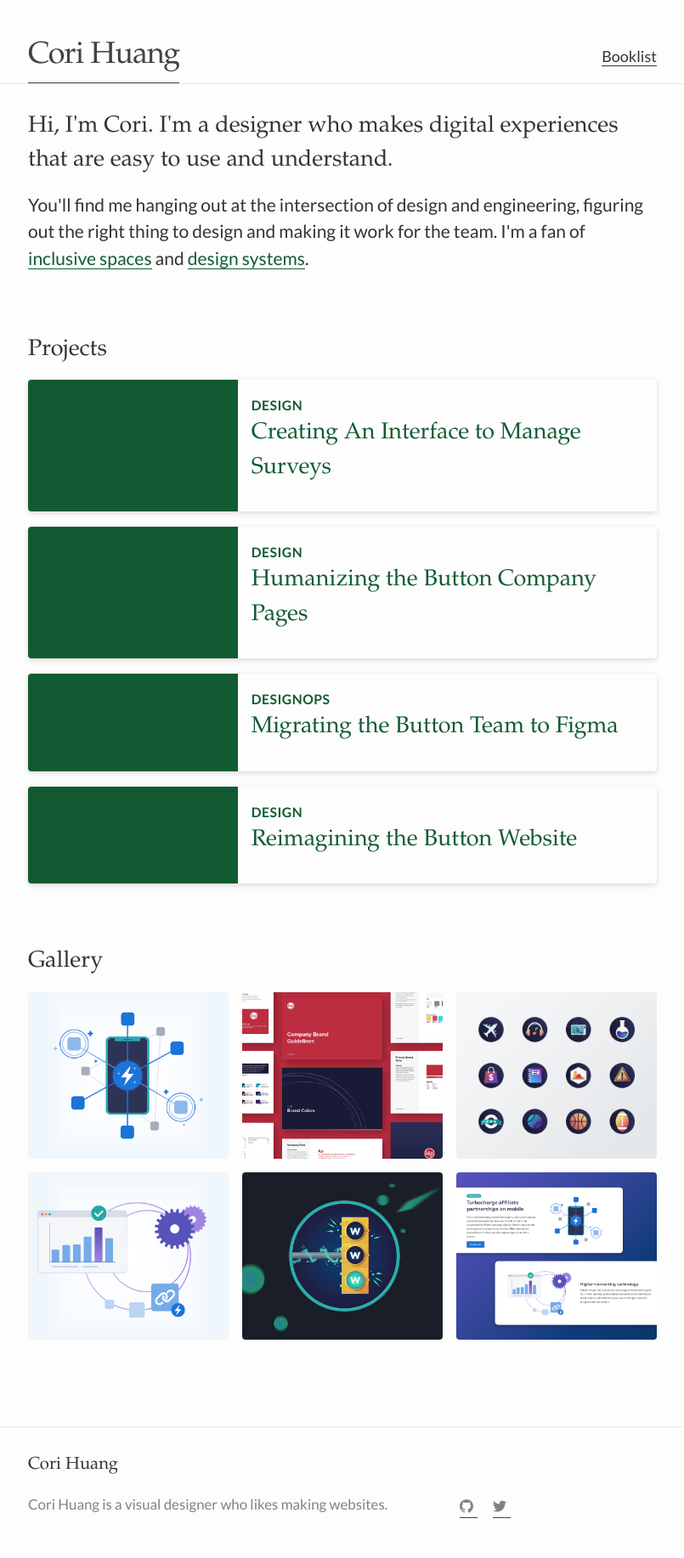
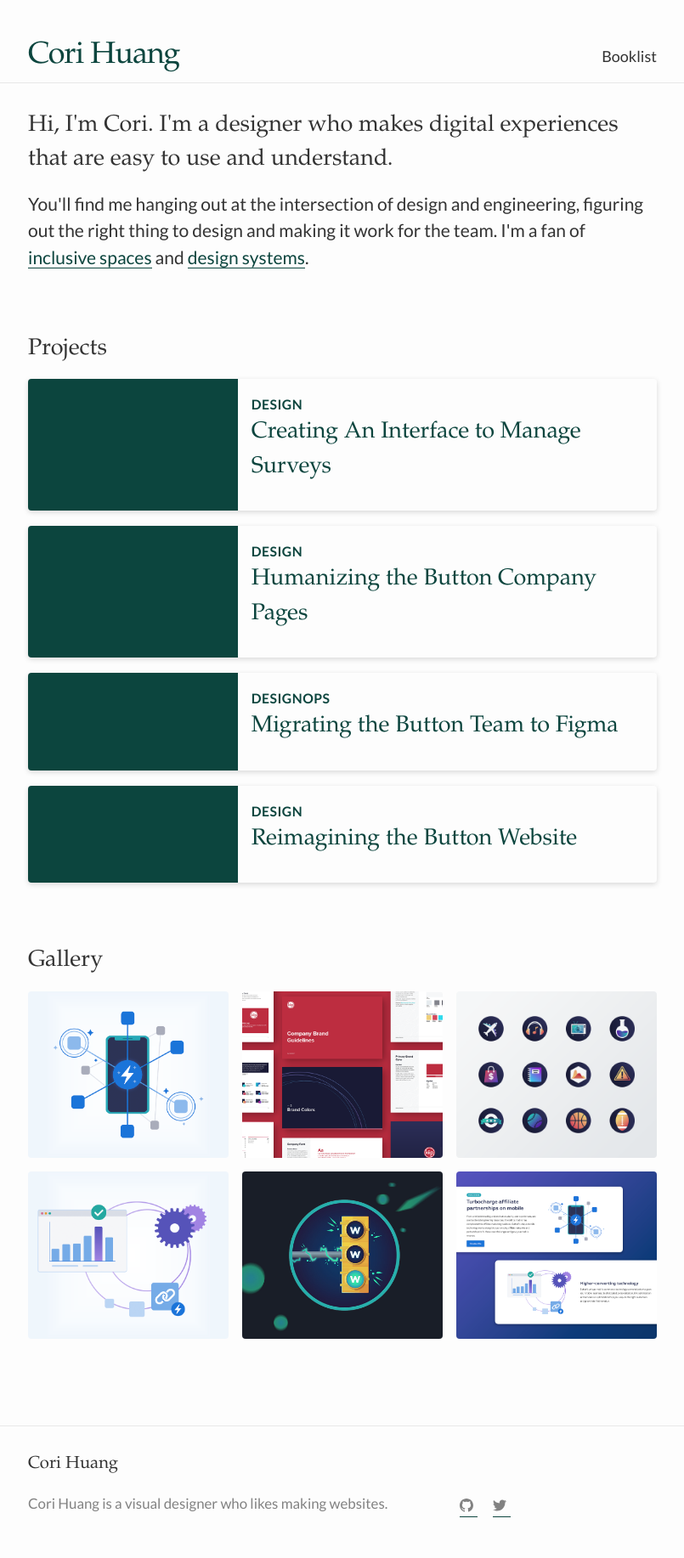
Before and after one commit to corihuang/corihuang.github.io, a Jekyll site: the page built from index.html, in a window 1280 px wide. Shown: the whole page at 85% size, without its empty margins (237-1042 px from the left). Built offline with Jekyll 4.4.1, drawn with Linux system fonts in a browser that asks for light colours; some web fonts are replaced.

Commit message:
updated colors and removed border from header items

```diff
--- a/_sass/_layout.scss
+++ b/_sass/_layout.scss
@@ -13,6 +13,7 @@
 
 .site-title {
   @include relative-font-size(2);
+  border: none;
   font-family: $fontstack-decorative;
   font-weight: $base-font-weight;
   line-height: $base-line-height * $base-font-size * 2.25;
@@ -20,8 +21,8 @@
   margin-bottom: 0;
   float: left;
   &,
-  &:visited {
-    color: $grey-color-dark;
+  &:hover {
+    border: none;
   }
 }
 
@@ -37,6 +38,7 @@
   .page-link {
     color: $text-color;
     line-height: $base-line-height;
+    border: none;
     // Gaps between nav items, but not on the last one
     &:not(:last-child) {
       margin-right: 20px;
--- a/_sass/theme.scss
+++ b/_sass/theme.scss
@@ -12,7 +12,7 @@ $depth-default: 0px 2px 6px rgba(0,0,0,.15);
 $depth-raised: 1px 3px 10px rgba(0,0,0,1);
 
 $gradient: linear-gradient(90deg, rgba(0,47,10,1) 0%, rgba(34,163,90,1) 100%);
-$evergreen: #125B32;
+$evergreen: #0C453E;
 
 $slight-gray: #fdfdfd;
 $medium-gray: #ececee;
```
